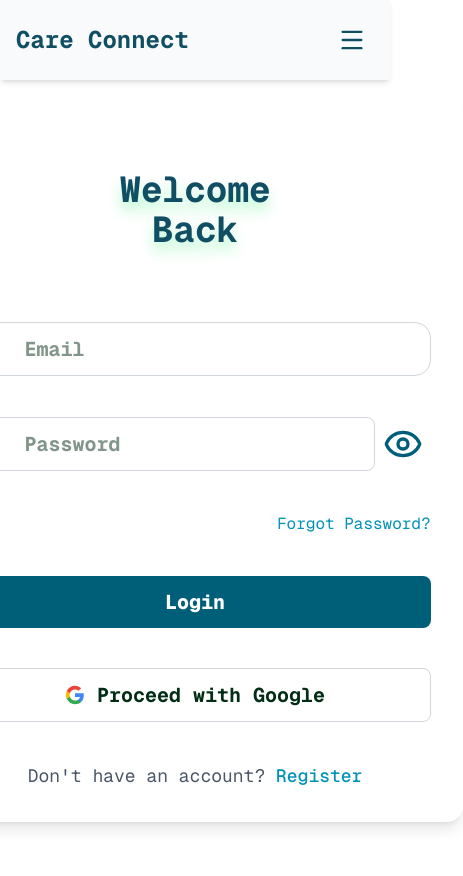
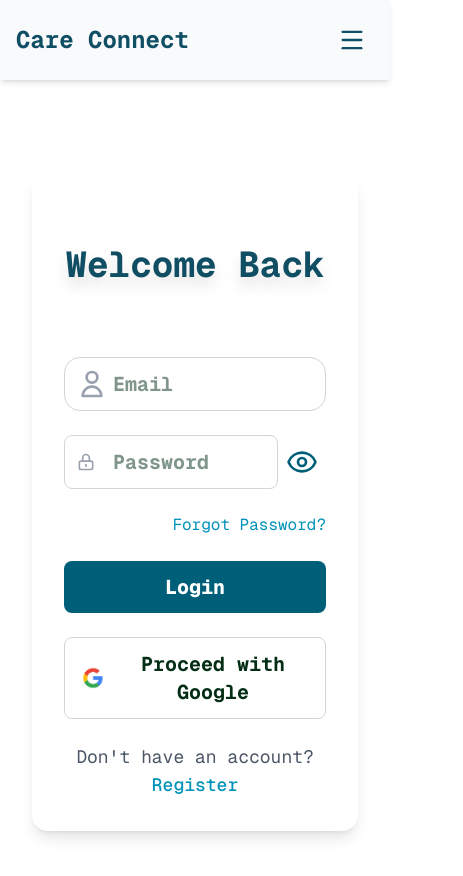
Before and after one commit to VIPULSUTHAR14/Care_Connect, a Next.js app: page /auth/signin in a window 390 px wide. Shown: the top 876 px of the page, 463 px wide, since content can reach past the window. Before the commit the page ends 844 px from the top, so only its background shows below. Built offline with nearby package versions, Linux system fonts and the light colour scheme; no server answers.

Commit message:
New Changes in the register and signin page

```diff
--- a/src/app/Register/page.tsx
+++ b/src/app/Register/page.tsx
@@ -74,16 +74,20 @@ export default function Register() {
   };
 
   return (
-    <div className="max-h-screen h-[90vh] bg-white flex items-center justify-center py-12 px-4 sm:px-6 lg:px-8">
-      <div>
-        <img src="/assets/doctorImage.jpg" alt="sideImage" className="h-[90vh] w-[50vw]" />
+    <div className="min-h-screen bg-white flex flex-col lg:flex-row items-center justify-center py-12 px-4 sm:px-6 lg:px-8">
+      <div className="hidden lg:block lg:w-1/2">
+        <img
+          src="/assets/register_Login_image.png"
+          alt="sideImage"
+          className="object-cover w-full h-full"
+        />
       </div>
-      <div className="w-full max-w-screen flex items-center justify-center">
-        <div className="bg-white rounded-2xl shadow-lg p-8">
-          <h2 className="text-4xl font-bold font-mono bg-clip-text text-transparent bg-cyan-900 text-center mb-8 px-40 py-10 drop-shadow-xl drop-shadow-green-200 cursor-pointer">
+      <div className="w-full max-w-md lg:w-1/2 flex items-center justify-center p-4">
+        <div className="bg-white rounded-2xl shadow-lg p-8 w-full">
+          <h2 className="text-4xl font-bold font-mono bg-clip-text text-transparent bg-cyan-900 text-center mb-8 py-10 drop-shadow-xl cursor-pointer">
             Create your account
           </h2>
-          <form className="space-y-10" onSubmit={handleSubmit}>
+          <form className="space-y-6" onSubmit={handleSubmit}>
             {/* Name */}
             <div>
               <label htmlFor="name" className="block text-sm font-mono font-medium text-cyan-900 mb-1">
@@ -96,13 +100,13 @@ export default function Register() {
                 required
                 value={formData.name}
                 onChange={handleInputChange}
-                className="block w-full pl-4 pr-3 py-3 border border-gray-300 rounded-2xl focus:outline-none focus:ring-2 focus:ring-green-800 focus:border-transparent font-mono text-green-950 text-xl font-bold"
+                className="block w-full pl-4 pr-3 py-3 border border-gray-300 rounded-2xl focus:outline-none focus:ring-2 focus:ring-cyan-800 focus:border-transparent font-mono text-green-950 text-xl font-bold"
                 placeholder="Enter your full name"
               />
             </div>
             {/* Email */}
             <div>
-              <label htmlFor="email" className="block text-sm font-mono font-medium text-green-900 mb-1">
+              <label htmlFor="email" className="block text-sm font-mono font-medium text-cyan-900 mb-1">
                 Email address
               </label>
               <input
@@ -113,13 +117,13 @@ export default function Register() {
                 required
                 value={formData.email}
                 onChange={handleInputChange}
-                className="block w-full pl-4 pr-3 py-3 border border-gray-300 rounded-2xl focus:outline-none focus:ring-2 focus:ring-green-800 focus:border-transparent font-mono text-green-950 text-xl font-bold"
+                className="block w-full pl-4 pr-3 py-3 border border-gray-300 rounded-2xl focus:outline-none focus:ring-2 focus:ring-cyan-800 focus:border-transparent font-mono text-green-950 text-xl font-bold"
                 placeholder="Enter your email"
               />
             </div>
             {/* Password */}
             <div>
-              <label htmlFor="password" className="block text-sm font-mono font-medium text-green-900 mb-1">
+              <label htmlFor="password" className="block text-sm font-mono font-medium text-cyan-900 mb-1">
                 Password
               </label>
               <input
@@ -130,7 +134,7 @@ export default function Register() {
                 required
                 value={formData.password}
                 onChange={handleInputChange}
-                className="block w-full pl-4 pr-3 py-3 border border-gray-300 rounded-lg focus:outline-none focus:ring-2 focus:ring-green-800 focus:border-transparent font-mono text-green-950 text-xl font-bold"
+                className="block w-full pl-4 pr-3 py-3 border border-gray-300 rounded-lg focus:outline-none focus:ring-2 focus:ring-cyan-800 focus:border-transparent font-mono text-green-950 text-xl font-bold"
                 placeholder="Enter your password"
               />
             </div>
--- a/src/app/auth/signin/page.tsx
+++ b/src/app/auth/signin/page.tsx
@@ -13,32 +13,31 @@ export default function SignIn() {
   const [userType, setUserType] = useState<UserType>(UserType.PATIENT);
   const [isLoading, setIsLoading] = useState(false);
   const [error, setError] = useState("");
-  const [PasswordEyeSymbol , setPasswordEyeSymbol] = useState(true)
-  const [passwordInputType,setPasswordInputType] = useState("password")
+  const [PasswordEyeSymbol, setPasswordEyeSymbol] = useState(true);
+  const [passwordInputType, setPasswordInputType] = useState("password");
   const router = useRouter();
 
+  const gotoRegister = () => {
+    router.push("/Register");
+  };
 
-  const gotoRegister = ()=>{
-    router.push("/Register")
-  }
+  const { data: session, status } = useSession();
 
-  const {data : session ,status} = useSession()
+  useEffect(() => {
+    if (status === "authenticated") {
+      router.push("/dashboard");
+    }
+  }, [session, status]);
 
-  useEffect(()=>{
-    if(status === "authenticated"){
-      router.push("/dashboard")
+  const handlePasswordInputType = () => {
+    if (passwordInputType === "password") {
+      setPasswordInputType("text");
+      setPasswordEyeSymbol(false);
+    } else {
+      setPasswordInputType("password");
+      setPasswordEyeSymbol(true);
     }
-  },[session,status])
-
-  const handlePasswordInputType = ()=>{
-    if(passwordInputType === "password"){
-      setPasswordInputType("text")
-      setPasswordEyeSymbol(false)
-    }else{
-      setPasswordInputType("password")
-      setPasswordEyeSymbol(true)
-    }
-  }
+  };
 
   const handleSubmit = async (e: React.FormEvent) => {
     e.preventDefault();
@@ -46,11 +45,16 @@ export default function SignIn() {
     setError("");
 
     try {
-      const result = await signIn("credentials", { email, password, userType, redirect: false });
+      const result = await signIn("credentials", {
+        email,
+        password,
+        userType,
+        redirect: false,
+      });
 
       if (result?.error) {
         setError("Invalid credentials. Please try again.");
-        toast.error("Invaild Credentials please try again")
+        toast.error("Invaild Credentials please try again");
       } else {
         // Get the session to check if login was successful
         const session = await getSession();
@@ -75,24 +79,37 @@ export default function SignIn() {
   };
 
   return (
-    <div className="max-h-screen h-[90vh] bg-white flex items-center justify-center py-12 px-4 sm:px-6 lg:px-8">
-      <div className="" >
-        <img src="/assets/doctorImage.jpg" alt="sideImage" className="h-[90vh] w-[45vw] " />
+    <div className="min-h-screen bg-white flex flex-col lg:flex-row items-center justify-center py-12 px-4 sm:px-6 lg:px-8">
+      <div className="hidden lg:block lg:w-1/2">
+        <img
+          src="/assets/doctorImage.jpg"
+          alt="sideImage"
+          className="object-cover w-full h-full"
+        />
       </div>
-      <div className="w-full max-w-screen flex items-center justify-center ">
-        {/* Logo and Brand */}
+      <div className="w-full max-w-md lg:w-1/2 flex items-center justify-center p-4">
         {/* Main Card */}
-        <div className="bg-white rounded-2xl shadow-lg p-8  ">
-          <h2 className="text-4xl font-bold font-mono  bg-clip-text text-transparent bg-cyan-900 text-center mb-8 px-40 py-10 drop-shadow-xl drop-shadow-green-200 cursor-pointer">
+        <div className="bg-white rounded-2xl shadow-lg p-8 w-full">
+          <h2 className="text-4xl font-bold font-mono bg-clip-text text-transparent bg-cyan-900 text-center mb-8 py-10 drop-shadow-xl cursor-pointer">
             Welcome Back
           </h2>
 
-          <form onSubmit={handleSubmit} className="space-y-10">
+          <form onSubmit={handleSubmit} className="space-y-6">
             {/* Username/Email Input */}
             <div className="relative">
               <div className="absolute inset-y-0 left-0 pl-3 flex items-center pointer-events-none">
-                <svg className="size-8 text-gray-400" fill="none" stroke="currentColor" viewBox="0 0 24 24">
-                  <path strokeLinecap="round" strokeLinejoin="round" strokeWidth={2} d="M16 7a4 4 0 11-8 0 4 4 0 018 0zM12 14a7 7 0 00-7 7h14a7 7 0 00-7-7z" />
+                <svg
+                  className="size-8 text-gray-400"
+                  fill="none"
+                  stroke="currentColor"
+                  viewBox="0 0 24 24"
+                >
+                  <path
+                    strokeLinecap="round"
+                    strokeLinejoin="round"
+                    strokeWidth={2}
+                    d="M16 7a4 4 0 11-8 0 4 4 0 018 0zM12 14a7 7 0 00-7 7h14a7 7 0 00-7-7z"
+                  />
                 </svg>
               </div>
               <input
@@ -103,7 +120,7 @@ export default function SignIn() {
                 required
                 value={email}
                 onChange={(e) => setEmail(e.target.value)}
-                className="block w-full pl-16 pr-3 py-3 border border-gray-300 rounded-2xl focus:outline-none focus:ring-2 focus:ring-cyan-800 focus:border-transparent font-mono text-green-950 text-xl font-bold"
+                className="block w-full pl-12 pr-3 py-3 border border-gray-300 rounded-2xl focus:outline-none focus:ring-2 focus:ring-cyan-800 focus:border-transparent font-mono text-green-950 text-xl font-bold"
                 placeholder="Email"
               />
             </div>
@@ -111,8 +128,18 @@ export default function SignIn() {
             {/* Password Input */}
             <div className="relative flex items-center">
               <div className="absolute inset-y-0 left-0 pl-3 flex items-center pointer-events-none">
-                <svg className="h-5 w-5 text-gray-400" fill="none" stroke="currentColor" viewBox="0 0 24 24">
-                  <path strokeLinecap="round" strokeLinejoin="round" strokeWidth={2} d="M12 15v2m-6 4h12a2 2 0 002-2v-6a2 2 0 00-2-2H6a2 2 0 00-2 2v6a2 2 0 002 2zm10-10V7a4 4 0 00-8 0v4h8z" />
+                <svg
+                  className="h-5 w-5 text-gray-400"
+                  fill="none"
+                  stroke="currentColor"
+                  viewBox="0 0 24 24"
+                >
+                  <path
+                    strokeLinecap="round"
+                    strokeLinejoin="round"
+                    strokeWidth={2}
+                    d="M12 15v2m-6 4h12a2 2 0 002-2v-6a2 2 0 00-2-2H6a2 2 0 00-2 2v6a2 2 0 002 2zm10-10V7a4 4 0 00-8 0v4h8z"
+                  />
                 </svg>
               </div>
               <input
@@ -123,41 +150,31 @@ export default function SignIn() {
                 required
                 value={password}
                 onChange={(e) => setPassword(e.target.value)}
-                className="block w-full pl-16 pr-3 py-3 border border-gray-300 rounded-lg focus:outline-none focus:ring-2 focus:ring-cyan-800 focus:border-transparent font-mono text-green-950 text-xl font-bold"
+                className="block w-full pl-12 pr-3 py-3 border border-gray-300 rounded-lg focus:outline-none focus:ring-2 focus:ring-cyan-800 focus:border-transparent font-mono text-green-950 text-xl font-bold"
                 placeholder="Password"
               />
-              <button onClick={()=> handlePasswordInputType()} className="p-2" type="button"  >
-              {PasswordEyeSymbol? <Eye className="size-[40px] text-cyan-800 " /> : <EyeClosed className="size-[40px] text-cyan-800" /> }
+              <button
+                onClick={() => handlePasswordInputType()}
+                className="p-2"
+                type="button"
+              >
+                {PasswordEyeSymbol ? (
+                  <Eye className="size-8 text-cyan-800 " />
+                ) : (
+                  <EyeClosed className="size-8 text-cyan-800" />
+                )}
               </button>
             </div>
 
-            {/* User Type Select */}
-            {/* <div>
-              <select
-                value={userType}
-                onChange={(e) => setUserType(e.target.value as UserType)}
-                className="block w-full px-3 py-3 border border-gray-300 rounded-lg focus:outline-none focus:ring-2 focus:ring-green-500 focus:border-transparent bg-white"
-              >
-                <option value={UserType.PATIENT}>Patient</option>
-                <option value={UserType.DOCTOR}>Doctor</option>
-                <option value={UserType.HOSPITAL}>Hospital</option>
-                <option value={UserType.PHARMACY}>Pharmacy</option>
-              </select>
-            </div> */}
-
             {/* Forgot Password Link */}
             <div className="text-right">
-              <a href="#" className="text-md text-cyan-600 hover:text-cyan-800 hover:underline font-mono">
+              <a
+                href="#"
+                className="text-md text-cyan-600 hover:text-cyan-800 hover:underline font-mono"
+              >
                 Forgot Password?
               </a>
             </div>
-
-            {/* Error Message */}
-            {/* {error && (
-              <div className="text-red-600 text-sm text-center bg-red-50 p-3 rounded-md">
-                {error}
-              </div>
-            )} */}
 
             {/* Login Button */}
             <button
@@ -176,19 +193,18 @@ export default function SignIn() {
                 disabled={isLoading}
                 className="w-full bg-white border border-gray-300 py-3 px-4 rounded-lg font-bold hover:bg-gray-50 focus:outline-none focus:ring-2 focus:ring-cyan-500 focus:ring-offset-2 transition duration-200 disabled:opacity-50 disabled:cursor-not-allowed flex items-center justify-center font-mono text-xl text-green-950 "
               >
-                <svg className="w-5 h-5 mr-3" viewBox="0 0 24 24">
-                  <path fill="#4285F4" d="M22.56 12.25c0-.78-.07-1.53-.2-2.25H12v4.26h5.92c-.26 1.37-1.04 2.53-2.21 3.31v2.77h3.57c2.08-1.92 3.28-4.74 3.28-8.09z"/>
-                  <path fill="#34A853" d="M12 23c2.97 0 5.46-.98 7.28-2.66l-3.57-2.77c-.98.66-2.23 1.06-3.71 1.06-2.86 0-5.29-1.93-6.16-4.53H2.18v2.84C3.99 20.53 7.7 23 12 23z"/>
-                  <path fill="#FBBC05" d="M5.84 14.09c-.22-.66-.35-1.36-.35-2.09s.13-1.43.35-2.09V7.07H2.18C1.43 8.55 1 10.22 1 12s.43 3.45 1.18 4.93l2.85-2.22.81-.62z"/>
-                  <path fill="#EA4335" d="M12 5.38c1.62 0 3.06.56 4.21 1.64l3.15-3.15C17.45 2.09 14.97 1 12 1 7.7 1 3.99 3.47 2.18 7.07l3.66 2.84c.87-2.6 3.3-4.53 6.16-4.53z"/>
-                </svg>
+                <img
+                  src="/assets/google.png"
+                  alt="google"
+                  className="w-6 h-6 mr-3"
+                />
                 Proceed with Google
               </button>
             )}
 
             {/* Sign Up Link */}
             <div className="text-center">
-              <p className="text-lg  font-mono text-gray-600">
+              <p className="text-lg font-mono text-gray-600">
                 Don&apos;t have an account?{" "}
                 <button
                   onClick={gotoRegister}
@@ -196,7 +212,6 @@ export default function SignIn() {
                   type="button"
                 >
                   Register
-
                 </button>
               </p>
             </div>
```
